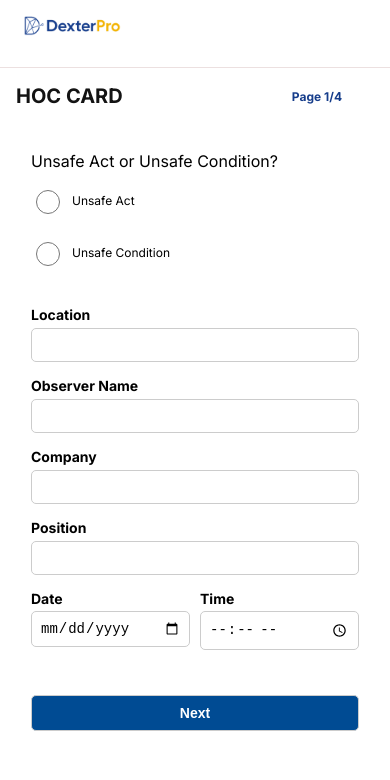
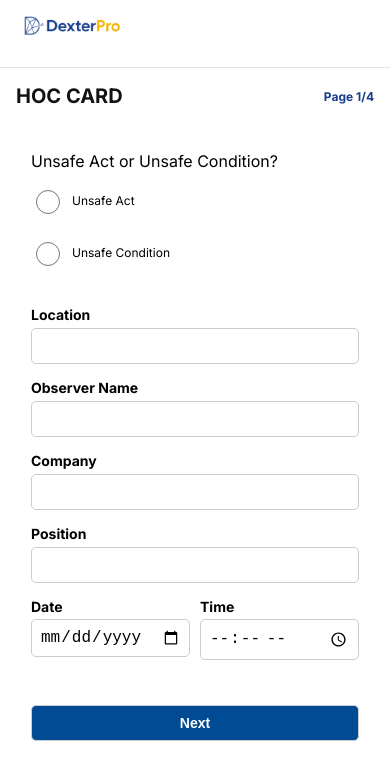
Before and after one commit to Dexter-pro-web/DexterPro-Limited-HOC-form, a React (Create React App) app: page / in a window 390 px wide. Shown: the top 780 px of the page. Built offline with nearby package versions, Linux system fonts and the light colour scheme.

Commit message:
layout update

```diff
--- a/public/index.html
+++ b/public/index.html
@@ -3,7 +3,7 @@
   <head>
     <meta charset="utf-8" />
     <link rel="icon" href="%PUBLIC_URL%/logo.png" />
-    <meta name="viewport" content="width=device-width, initial-scale=1" />
+    <meta name="viewport" content="width=device-width, initial-scale=1, maximum-scale=1, user-scalable=no" />
     <link
       href="https://fonts.googleapis.com/css2?family=Inter:wght@100;200;300;400;500;600;700;800;900&display=swap"
       rel="stylesheet"
--- a/src/index.css
+++ b/src/index.css
@@ -7,6 +7,18 @@
 
 code {
   font-family: source-code-pro, Menlo, Monaco, Consolas, 'Courier New', monospace;
+}
+
+/* Prevent auto-zoom on input focus (iOS) */
+input,
+textarea,
+select {
+  font-size: 16px !important;
+}
+
+input[type='date'],
+input[type='time'] {
+  font-size: 16px !important;
 }
 
 /* Sonner Toast Styling */
--- a/src/styles/Main.css
+++ b/src/styles/Main.css
@@ -606,7 +606,7 @@
   .form-title {
     position: fixed;
     top: 68px;
-    width: calc(100% - 32px);
+    width: 100%;
     background-color: white;
     padding: 16px 16px;
     box-sizing: border-box;
```
